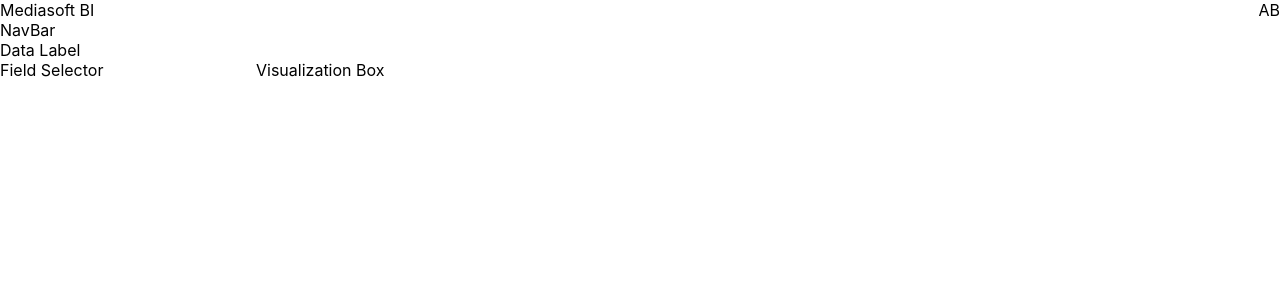
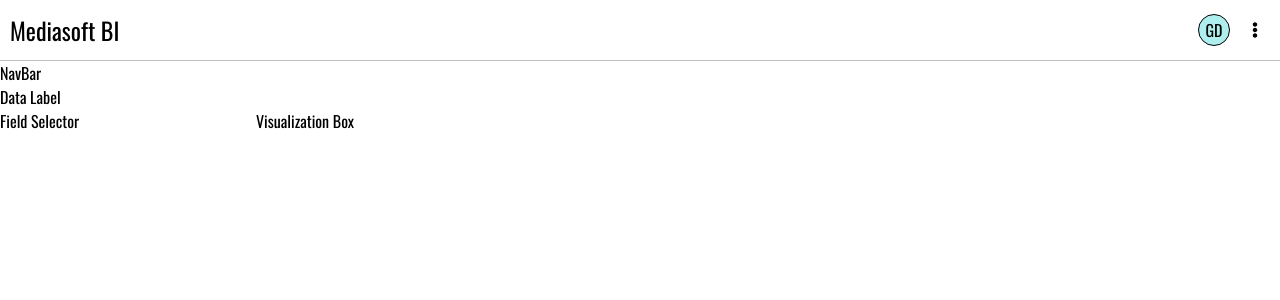
Before and after one commit to ZabirNur/mediasoftbi-web, a React (Create React App) app: page / in a window 1280 px wide. Shown: the top 300 px of the page. Built offline with nearby package versions, Linux system fonts and the light colour scheme.

Commit message:
set up header bar

```diff
--- a/package.json
+++ b/package.json
@@ -3,6 +3,11 @@
   "version": "0.1.0",
   "private": true,
   "dependencies": {
+    "@fortawesome/fontawesome-svg-core": "^1.2.36",
+    "@fortawesome/free-brands-svg-icons": "^5.15.4",
+    "@fortawesome/free-regular-svg-icons": "^5.15.4",
+    "@fortawesome/free-solid-svg-icons": "^5.15.4",
+    "@fortawesome/react-fontawesome": "^0.1.16",
     "@testing-library/jest-dom": "^5.16.1",
     "@testing-library/react": "^11.2.7",
     "@testing-library/user-event": "^12.8.3",
--- a/public/index.html
+++ b/public/index.html
@@ -7,7 +7,7 @@
     <meta name="theme-color" content="#000000" />
     <meta
       name="description"
-      content="Web site created using create-react-app"
+      content="Mediasoft BI"
     />
     <link rel="apple-touch-icon" href="%PUBLIC_URL%/logo192.png" />
     <!--
@@ -24,7 +24,7 @@
       work correctly both with client-side routing and a non-root public URL.
       Learn how to configure a non-root public URL by running `npm run build`.
     -->
-    <title>React App</title>
+    <title>Mediasoft BI</title>
   </head>
   <body>
     <noscript>You need to enable JavaScript to run this app.</noscript>
--- a/src/components/HeaderBar.jsx
+++ b/src/components/HeaderBar.jsx
@@ -1,18 +1,54 @@
 import styled from 'styled-components'
+
+import { FontAwesomeIcon } from '@fortawesome/react-fontawesome'
+import { faEllipsisV } from '@fortawesome/free-solid-svg-icons'
+
+const StyledProductName = styled.div`
+  font-size: 1.5rem;
+  user-select: none;
+`
 
 const ProductName = () => {
   return (
-    <div>
+    <StyledProductName>
       Mediasoft BI
-    </div>
+    </StyledProductName>
   )
 }
 
-const HeaderRightSide = ({children}) => {
+
+
+const StyledHeaderRightSide = styled.div`
+  display: flex;
+  flex-direction: row;
+`
+
+const StyledActionButtonContainer = styled.div`
+  display: flex;
+  align-items: center;
+  justify-content: center;
+  cursor: pointer;
+  width: 30px;
+`
+
+const StyledProfileButton = styled.div`
+  width: 30px;
+  height: 30px;
+  border: 1px solid black;
+  border-radius: 50%;
+  background-color: paleturquoise;
+  display: flex;
+  justify-content: center;
+  align-items: center;
+  margin-right: 10px;
+  cursor: pointer;
+`
+
+const ProfileButton = () => {
   return (
-    <div>
-      {children}
-    </div>
+    <StyledProfileButton>
+      GD
+    </StyledProfileButton>
   )
 }
 
@@ -20,16 +56,22 @@
   display: flex;
   justify-content: space-between;
   align-items: center;
+  height: 60px;
+  padding-left: 10px;
+  padding-right: 10px;
+  border-bottom: 1px solid silver;
 `
 
 export default () => {
   return (
     <StyledHeaderBar>
       <ProductName />
-      <HeaderRightSide>
-        <span>A</span>
-        <span>B</span>
-      </HeaderRightSide>
+      <StyledHeaderRightSide>
+        <ProfileButton/>
+        <StyledActionButtonContainer>
+          <FontAwesomeIcon icon={faEllipsisV} />
+        </StyledActionButtonContainer>
+      </StyledHeaderRightSide>
     </StyledHeaderBar>
   )
 }
--- a/src/index.css
+++ b/src/index.css
@@ -1,6 +1,8 @@
+@import url('https://fonts.googleapis.com/css2?family=Oswald&display=swap');
+
 body {
   margin: 0;
-  font-family: -apple-system, BlinkMacSystemFont, 'Segoe UI', 'Roboto', 'Oxygen',
+  font-family: 'Oswald', -apple-system, BlinkMacSystemFont, 'Segoe UI', 'Roboto', 'Oxygen',
     'Ubuntu', 'Cantarell', 'Fira Sans', 'Droid Sans', 'Helvetica Neue',
     sans-serif;
   -webkit-font-smoothing: antialiased;
```
Also changed, not shown: public/manifest.json, 1 other file (tests, documents, lock files or other folders).
